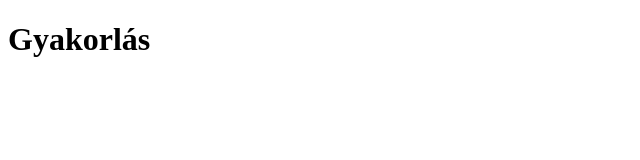
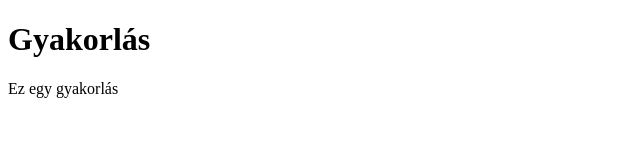
Before and after one commit to KocsisBars/Gyak0324, a plain HTML site: page index.html in a window 1280 px wide. Shown: the whole page, without its empty margins (0-640 px from the left). Drawn offline with Linux system fonts and the light colour scheme.

Commit message:
Írtam szöveget

```diff
--- a/index.html
+++ b/index.html
@@ -7,5 +7,6 @@
 </head>
 <body>
     <h1>Gyakorlás</h1>
+    <p>Ez egy gyakorlás</p>
 </body>
 </html>
```
